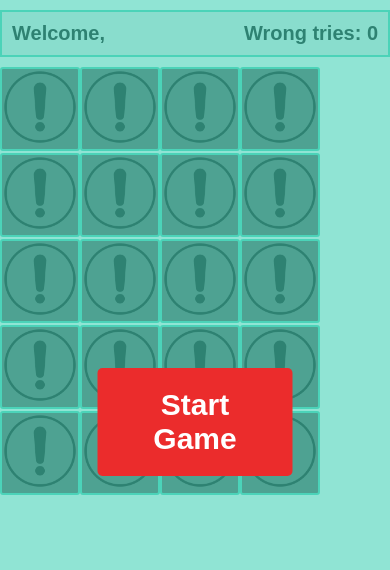
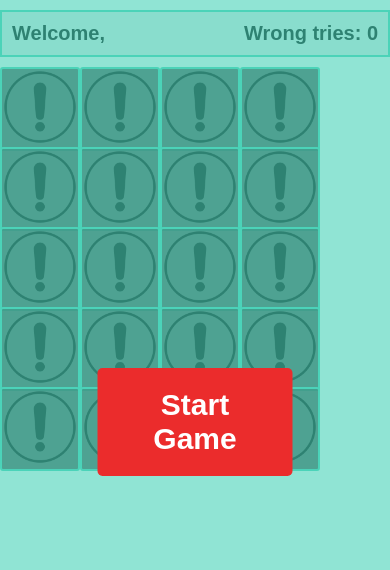
Before and after one commit to IsmailElfayk/Memory-Game, a plain HTML site: page index.html in a window 390 px wide. Drawn offline with Linux system fonts and the light colour scheme.

Commit message:
80 height css

```diff
--- a/style.css
+++ b/style.css
@@ -129,6 +129,6 @@ body {
   }
   .memory-game-blocks .game-block {
     width: 80px;
-    margin-bottom: -70px;
+    height: 80px;
   }
 }
```
